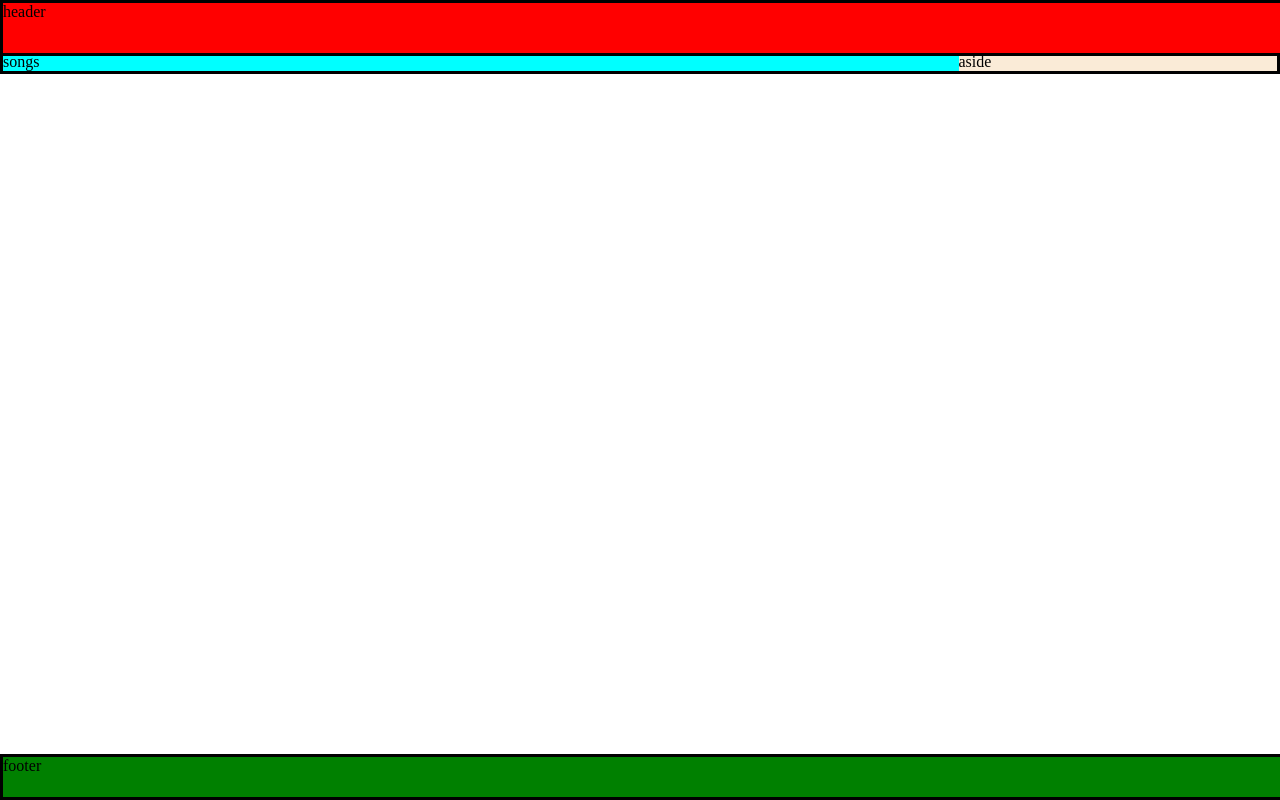
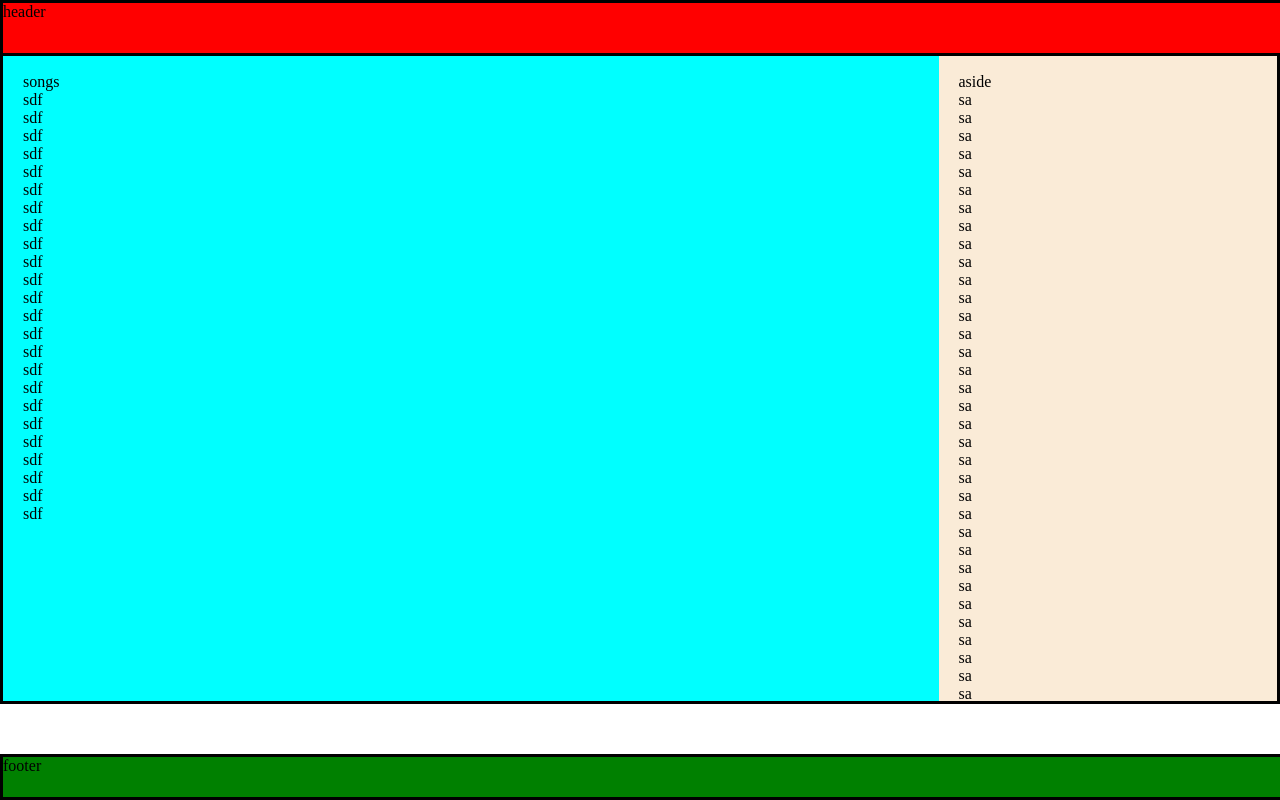
Before and after one commit to simple-op/Music-Player, a plain HTML site: page index.html in a window 1280 px wide. Drawn offline with Linux system fonts and the light colour scheme.

Commit message:
scroll done

```diff
--- a/index.html
+++ b/index.html
@@ -18,12 +18,86 @@ header
                <div id="songsContainer">
 
                 songs
+                <div>sdf</div>
+                <div>sdf</div>
+                <div>sdf</div>
+                <div>sdf</div>
+
+                <div>sdf</div>
+                <div>sdf</div>
+                <div>sdf</div>
+                <div>sdf</div>
+
+                                <div>sdf</div>
+                                <div>sdf</div>
+                                <div>sdf</div>
+                                <div>sdf</div>
+                                <div>sdf</div>
+
+                                <div>sdf</div>
+                                <div>sdf</div>
+
+                                                <div>sdf</div>
+                                                <div>sdf</div>
+                                                <div>sdf</div>
+                                                <div>sdf</div>
+                                                                <div>sdf</div>
+                                                                <div>sdf</div>
+                                                                <div>sdf</div>
+
+                                                                <div>sdf</div>
+                                                                <div>sdf</div>
 
 
 
                </div>
                <aside>
                 aside
+                <div>sa</div>
+                <div>sa</div>
+                <div>sa</div>
+                <div>sa</div>
+                <div>sa</div>
+                <div>sa</div>
+
+                <div>sa</div>
+                <div>sa</div>
+
+                <div>sa</div>
+                <div>sa</div>
+
+                <div>sa</div>
+
+                <div>sa</div>
+
+                <div>sa</div>
+                <div>sa</div>
+                <div>sa</div>
+
+                <div>sa</div>
+                <div>sa</div>
+                <div>sa</div>
+
+                <div>sa</div>
+                <div>sa</div>
+                <div>sa</div>
+                <div>sa</div>
+                <div>sa</div>
+                <div>sa</div>
+                <div>sa</div>
+                <div>sa</div><div>sa</div>
+                <div>sa</div>
+                <div>sa</div>
+                <div>sa</div><div>sa</div>
+                <div>sa</div>
+                <div>sa</div>
+                <div>sa</div><div>sa</div>
+                <div>sa</div>
+                <div>sa</div>
+                <div>sa</div><div>sa</div>
+                <div>sa</div>
+                <div>sa</div>
+                <div>sa</div>
 
                 </aside>
 
--- a/main.css
+++ b/main.css
@@ -30,6 +30,8 @@ body{
         display: flex;
         border: solid;
         flex-direction: row;
+        height: 81vh;
+        overflow: auto;
 
 
 
@@ -38,18 +40,25 @@ body{
            #songsContainer{
                           background-color: aqua;
                           width: 75%;
+                          padding: 20px;
+                          overflow-y: scroll;
+                            }
 
-                            }
+
 
              /* aside section */
              aside{
 
                   background-color: antiquewhite;
                    width: 25%;
+                   padding: 20px;
+                   overflow-y: scroll;
+
+
+                   }
 
 
 
-                   }
 
          /* footer section */
 
```
